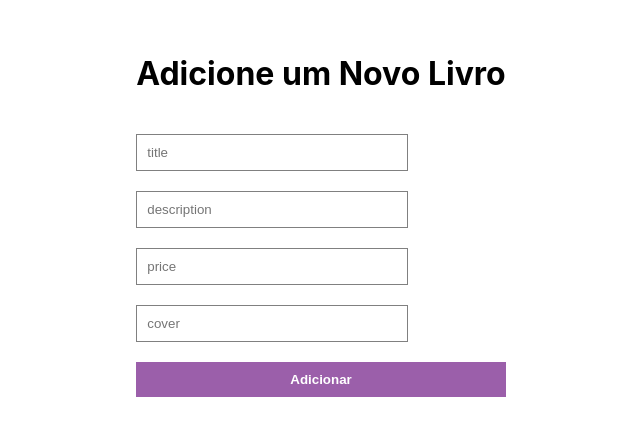
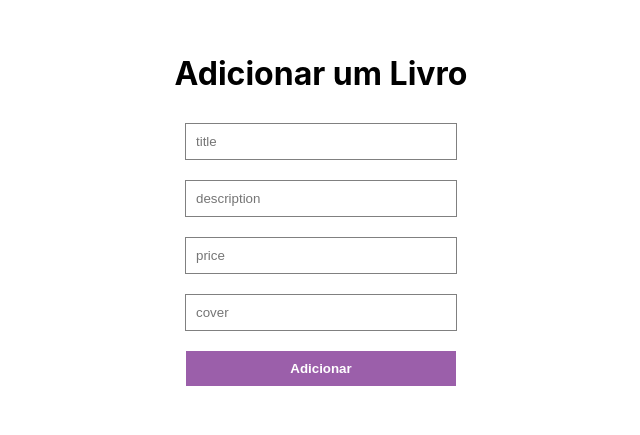
Before and after one commit to daCruzZzLeticia/react-mysql-crud-practice, a React (Create React App) app in the folder client/: page /add in a window 1280 px wide. Shown: the part 185-620 px from the top of the page, without its empty margins (319-959 px from the left). Built offline with nearby package versions, Linux system fonts and the light colour scheme.

Commit message:
chore: ajustes de apresentação

```diff
--- a/client/src/pages/Add.jsx
+++ b/client/src/pages/Add.jsx
@@ -29,7 +29,7 @@ const Add = () => {
     console.log(book)
     return (
         <div className="form">
-            <h1>Adicione um Novo Livro</h1>
+            <h1>Adicionar um Livro</h1>
             <input type="text" placeholder="title" onChange={handleChange} name="title"/>
             <input type="text" placeholder="description" onChange={handleChange} name="description"/>
             <input type="number" placeholder="price" onChange={handleChange} name="price"/>
--- a/client/src/pages/Books.jsx
+++ b/client/src/pages/Books.jsx
@@ -37,13 +37,13 @@ const Books = () => {
                     {book.cover && <img src={book.cover} alt=""/>}
                     <h2>{book.title}</h2>
                     <p>{book.description}</p>
-                    <span>{book.price}</span>
+                    <span>R${book.price}</span>
                     <button className="delete" onClick={()=> handleDelete(book.id)}>Excluir</button>
                     <button className="update"><Link to={`/update/${book.id}`}>Atualizar</Link></button>
                 </div>
                ))}
             </div>
-            <button>
+            <button className="addButton">
                 <Link to="/add">Adicione um novo livro</Link>
             </button>
         </div>
--- a/client/src/pages/Update.jsx
+++ b/client/src/pages/Update.jsx
@@ -34,7 +34,7 @@ const Update = () => {
     console.log(book)
     return (
         <div className="form">
-            <h1>Atualizar Livro</h1>
+            <h1>Atualizar o Livro</h1>
             <input type="text" placeholder="title" onChange={handleChange} name="title"/>
             <input type="text" placeholder="description" onChange={handleChange} name="description"/>
             <input type="number" placeholder="price" onChange={handleChange} name="price"/>
--- a/client/src/style.css
+++ b/client/src/style.css
@@ -18,6 +18,12 @@
     flex-direction: column;
     gap: 10px;
     align-items: center;
+}
+
+h1,
+h2,
+p {
+    margin: 10px 0 10px 0;
 }
 
 img {
@@ -49,6 +55,7 @@ img {
     display: flex;
     flex-direction: column;
     gap: 20px;
+    align-items: center;
 }
 
 input {
@@ -58,6 +65,7 @@ input {
 }
 
 .formButton {
+    width: 270px;
     border: none;
     padding: 10px;
     background-color: #9b5faa;
@@ -65,3 +73,18 @@ input {
     font-weight: bold;
     cursor: pointer;
 }
+
+.addButton {
+    margin: 15px;
+    padding: 10px;
+    border: none;
+    background-color: #9b5faa;
+    color: white;
+    font-weight: bold;
+    cursor: pointer;
+}
+
+a {
+    all: unset;
+    cursor: pointer;
+}
```
